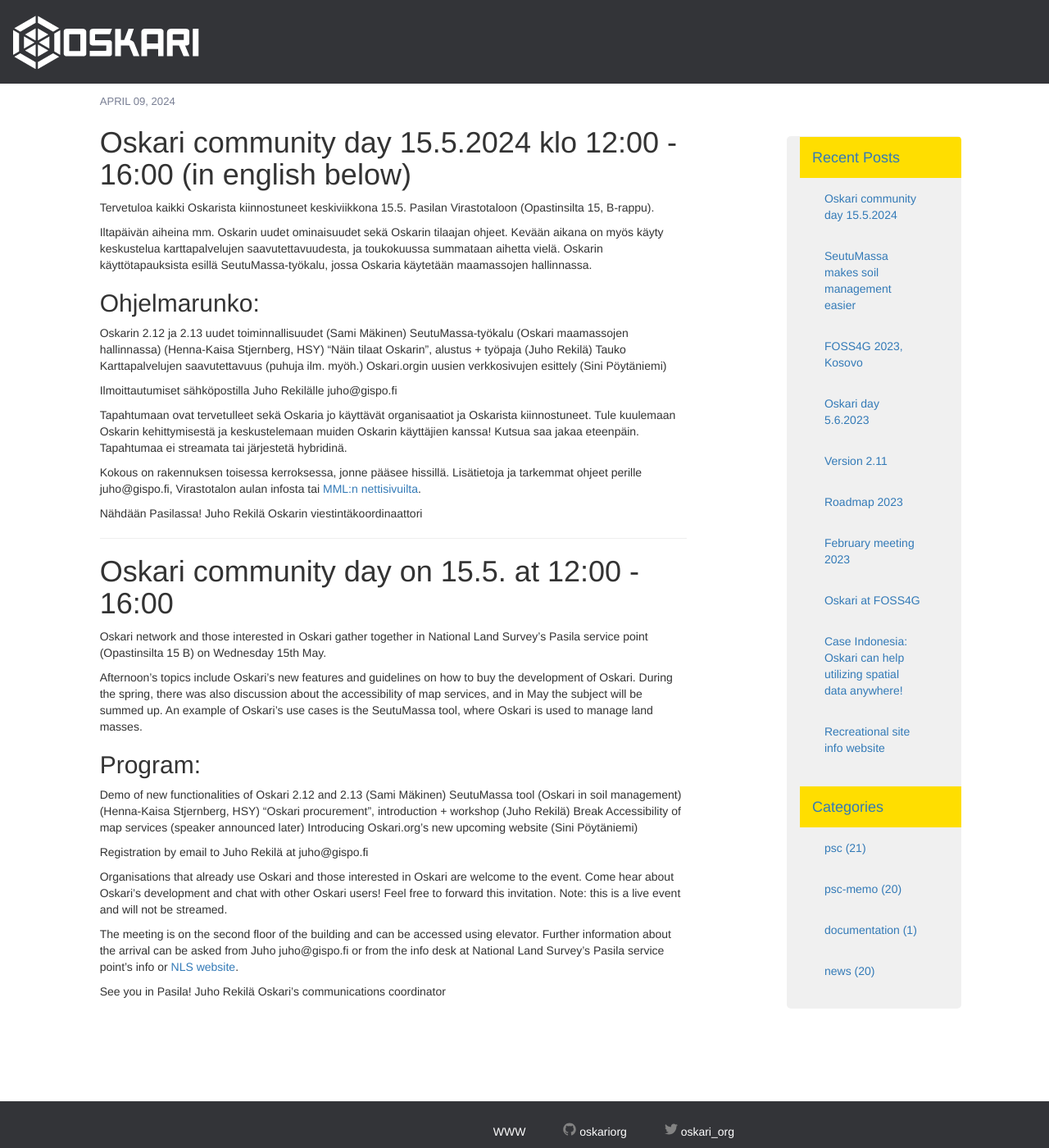
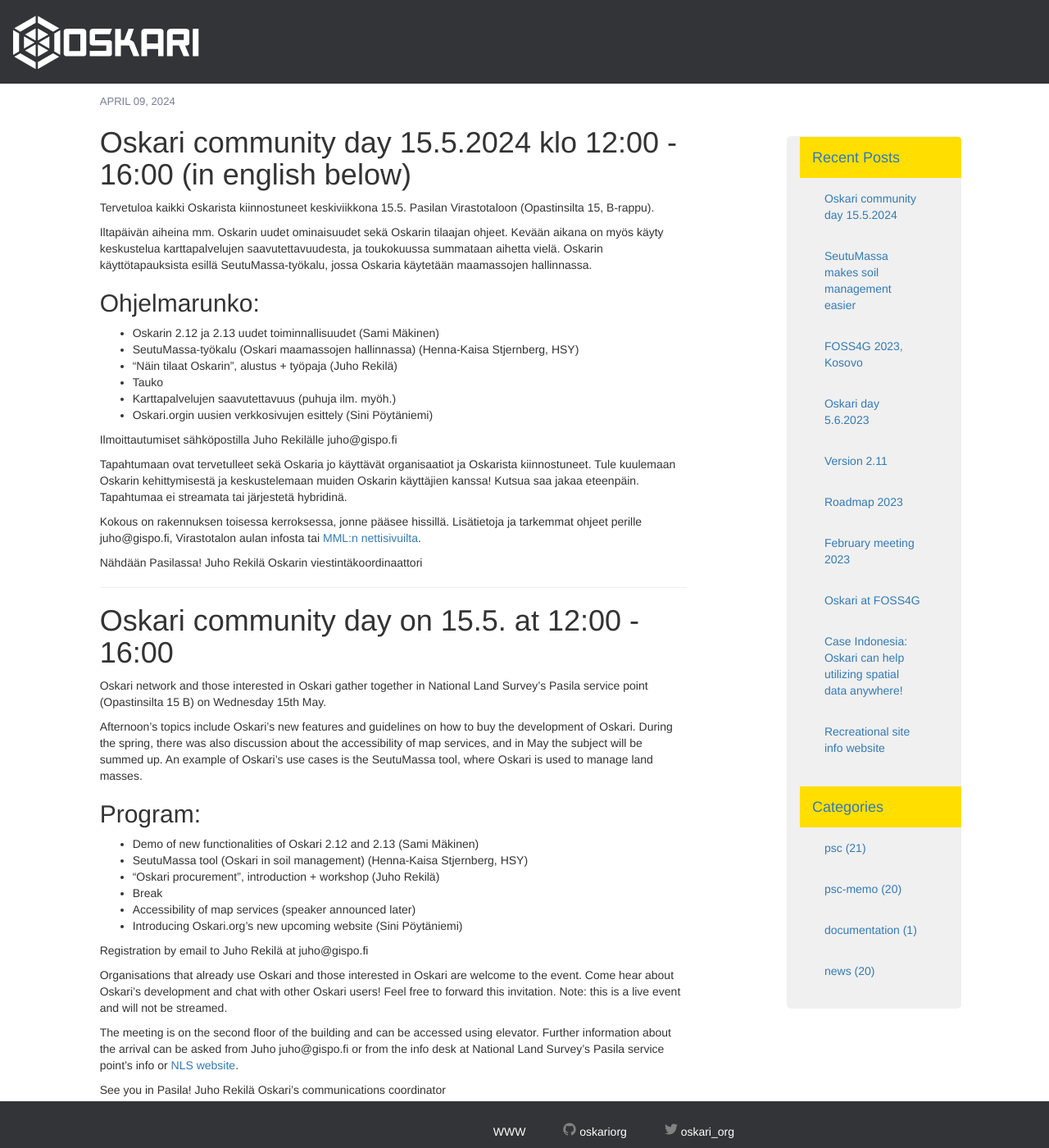
Before and after one commit to oskariorg/oskariorg.github.io, a Jekyll site: the page built from _posts/2024-04-09-Oskari-community-day-2024.md, in a window 1280 px wide and 1400 px high. Shown: the whole window at 82% size. Built offline with Jekyll 4.4.1, drawn with Linux system fonts in a browser that asks for light colours; nearby versions of some CDN libraries.

Commit message:
Formatting

```diff
--- a/_posts/2024-04-09-Oskari-community-day-2024.md
+++ b/_posts/2024-04-09-Oskari-community-day-2024.md
@@ -13,12 +13,13 @@ Tervetuloa kaikki Oskarista kiinnostuneet keskiviikkona 15.5. Pasilan Virastotal
 Iltapäivän aiheina mm. Oskarin uudet ominaisuudet sekä Oskarin tilaajan ohjeet. Kevään aikana on myös käyty keskustelua karttapalvelujen saavutettavuudesta, ja toukokuussa summataan aihetta vielä. Oskarin käyttötapauksista esillä SeutuMassa-työkalu, jossa Oskaria käytetään maamassojen hallinnassa.
 
 ## Ohjelmarunko:
-Oskarin 2.12 ja 2.13 uudet toiminnallisuudet (Sami Mäkinen)
-SeutuMassa-työkalu (Oskari maamassojen hallinnassa) (Henna-Kaisa Stjernberg, HSY)
-“Näin tilaat Oskarin”, alustus + työpaja (Juho Rekilä)
-Tauko
-Karttapalvelujen saavutettavuus (puhuja ilm. myöh.)
-Oskari.orgin uusien verkkosivujen esittely (Sini Pöytäniemi)
+
+- Oskarin 2.12 ja 2.13 uudet toiminnallisuudet (Sami Mäkinen)
+- SeutuMassa-työkalu (Oskari maamassojen hallinnassa) (Henna-Kaisa Stjernberg, HSY)
+- “Näin tilaat Oskarin”, alustus + työpaja (Juho Rekilä)
+- Tauko
+- Karttapalvelujen saavutettavuus (puhuja ilm. myöh.)
+- Oskari.orgin uusien verkkosivujen esittely (Sini Pöytäniemi)
 
 Ilmoittautumiset sähköpostilla Juho Rekilälle juho@gispo.fi
 
@@ -39,12 +40,12 @@ Oskari network and those interested in Oskari gather together in National Land S
 Afternoon’s topics include Oskari's new features and guidelines on how to buy the development of Oskari. During the spring, there was also discussion about the accessibility of map services, and in May the subject will be summed up. An example of Oskari's use cases is the SeutuMassa tool, where Oskari is used to manage land masses.
 
 ## Program:
-Demo of new functionalities of Oskari 2.12 and 2.13 (Sami Mäkinen)
-SeutuMassa tool (Oskari in soil management) (Henna-Kaisa Stjernberg, HSY)
-"Oskari procurement", introduction + workshop (Juho Rekilä)
-Break
-Accessibility of map services (speaker announced later)
-Introducing Oskari.org's new upcoming website (Sini Pöytäniemi)
+- Demo of new functionalities of Oskari 2.12 and 2.13 (Sami Mäkinen)
+- SeutuMassa tool (Oskari in soil management) (Henna-Kaisa Stjernberg, HSY)
+- "Oskari procurement", introduction + workshop (Juho Rekilä)
+- Break
+- Accessibility of map services (speaker announced later)
+- Introducing Oskari.org's new upcoming website (Sini Pöytäniemi)
 
 Registration by email to Juho Rekilä at juho@gispo.fi
 
```
